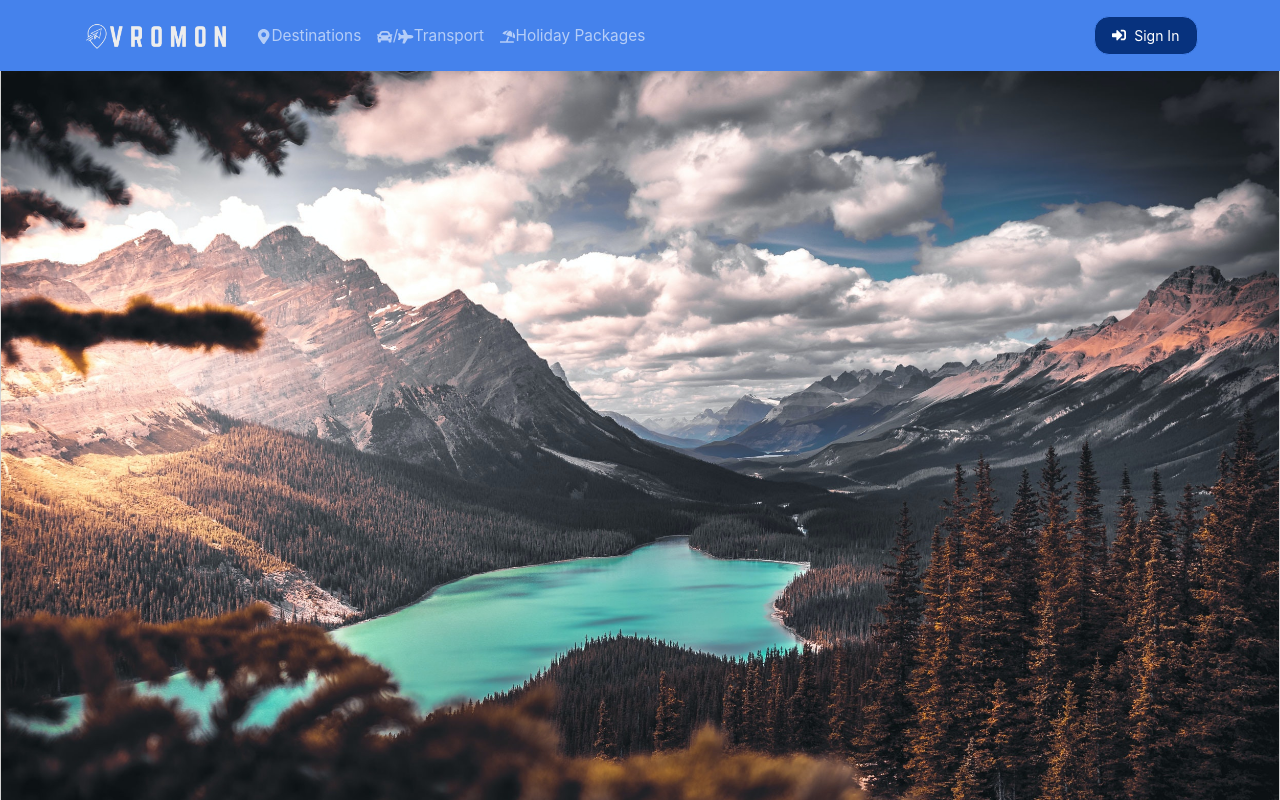
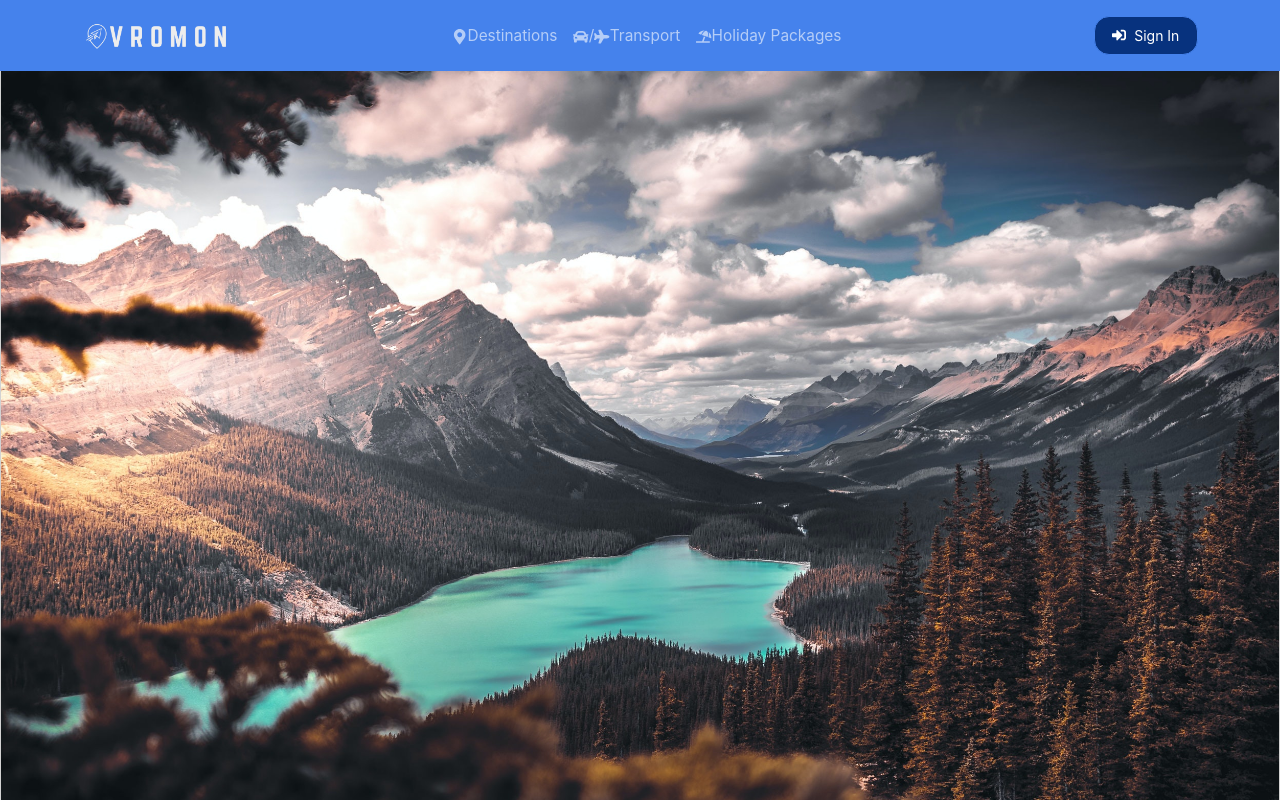
Before and after one commit to TangoRomeo80/Vromon, a React (Create React App) app in the folder frontend/: page / in a window 1280 px wide. Shown: the top 800 px of the page. Built offline with nearby package versions, Linux system fonts and the light colour scheme.

Commit message:
fixed header features

```diff
--- a/frontend/src/App.js
+++ b/frontend/src/App.js
@@ -7,7 +7,7 @@ import LoginScreen from './screens/LoginScreen'
 import TransportScreen from './screens/TransportScreen'
 import DestinationScreen from './screens/DestinationScreen'
 import HolidayPackagesScreen from './screens/HolidayPackagesScreen'
-import TouristInfoScreen from './screens/TouristInfoScreen'
+import ProfileScreen from './screens/ProfileScreen'
 import GuidedTourSearchScreen from './screens/GuidedTourSearchScreen'
 import BusinessOwnerInfoScreen from './screens/BusinessOwnerInfoScreen'
 import ErrorScreen from './screens/ErrorScreen'
@@ -28,7 +28,7 @@ const App = () => {
             <Route path='/transports' element={<TransportScreen />} />
             <Route path='/destinations' element={<DestinationScreen />} />
             <Route path='/packages' element={<HolidayPackagesScreen />} />
-            <Route path='/touristInfo' element={<TouristInfoScreen />} />
+            <Route path='/profile' element={<ProfileScreen />} />
             <Route path='/tourSearch' element={<GuidedTourSearchScreen />} />
             <Route path='/destinationSearch' element={<DestinationSearchScreen />}/>
             <Route path='/staysSearch' element={<StaysSearchScreen />} />
--- a/frontend/src/components/Header.js
+++ b/frontend/src/components/Header.js
@@ -9,7 +9,6 @@ import {
   FaUserCircle,
   FaSignOutAlt,
   FaSignInAlt,
-  FaTag,
 } from 'react-icons/fa'
 import { useDispatch, useSelector } from 'react-redux'
 import { logout } from '../features/auth/authSlice'
@@ -29,14 +28,12 @@ const Header = () => {
         <Container>
           <LinkContainer to='/'>
             <Navbar.Brand>
-            <img style={{ maxWidth: "150px"}}
-              src='/Nav/logp.png'
-                />
+              <img style={{ maxWidth: '150px' }} src='/Nav/logp.png' />
             </Navbar.Brand>
           </LinkContainer>
           <Navbar.Toggle aria-controls='responsive-navbar-nav' />
           <Navbar.Collapse id='responsive-navbar-nav'>
-            <Nav className='me-auto align-items-center pt-2 pb-2'>
+            <Nav className='mx-auto align-items-center pt-2 pb-2'>
               <LinkContainer to='/destinations'>
                 <Nav.Link>
                   <FaMapMarkerAlt />
@@ -58,22 +55,14 @@ const Header = () => {
               </LinkContainer>
             </Nav>
 
-            <Nav>
+            <Nav className='align-items-center pt-2 pb-2 ms-5'>
               {userInfo ? (
                 <NavDropdown title={userInfo.userName} className='me-5'>
                   <NavDropdown.Item>
-                    <LinkContainer to='/touristInfo' className='px-0'>
+                    <LinkContainer to='/profile' className='px-0'>
                       <Nav.Link className='text-dark'>
                         <FaUserCircle className='me-2' />
                         Profile
-                      </Nav.Link>
-                    </LinkContainer>
-                  </NavDropdown.Item>
-                  <NavDropdown.Item>
-                    <LinkContainer to='/bookingInfo' className='px-0'>
-                      <Nav.Link className='text-dark'>
-                        <FaTag className='me-2' />
-                        My Bookings
                       </Nav.Link>
                     </LinkContainer>
                   </NavDropdown.Item>
@@ -88,10 +77,12 @@ const Header = () => {
                 </NavDropdown>
               ) : (
                 <LinkContainer to='/login'>
-                  <Button variant='blue'>
-                    <FaSignInAlt className='me-2 mb-1' />
-                    Sign In
-                  </Button>
+                  <Nav.Link className='px-0 py-0'>
+                    <Button variant='blue'>
+                      <FaSignInAlt className='me-2 mb-1' />
+                      Sign In
+                    </Button>
+                  </Nav.Link>
                 </LinkContainer>
               )}
             </Nav>
--- a/frontend/src/screens/TouristInfoScreen.js
+++ b/frontend/src/screens/ProfileScreen.js
@@ -18,7 +18,7 @@ import { MdEmail, MdLogin } from 'react-icons/md'
 import { Link } from 'react-router-dom'
 import Loader from '../components/Loader'
 
-const TouristInfoScreen = () => {
+const ProfileScreen = () => {
   // const userID = params.id
 
   // const dispatch = useDispatch()
@@ -312,4 +312,4 @@ const TouristInfoScreen = () => {
   )
 }
 
-export default TouristInfoScreen
+export default ProfileScreen
```
